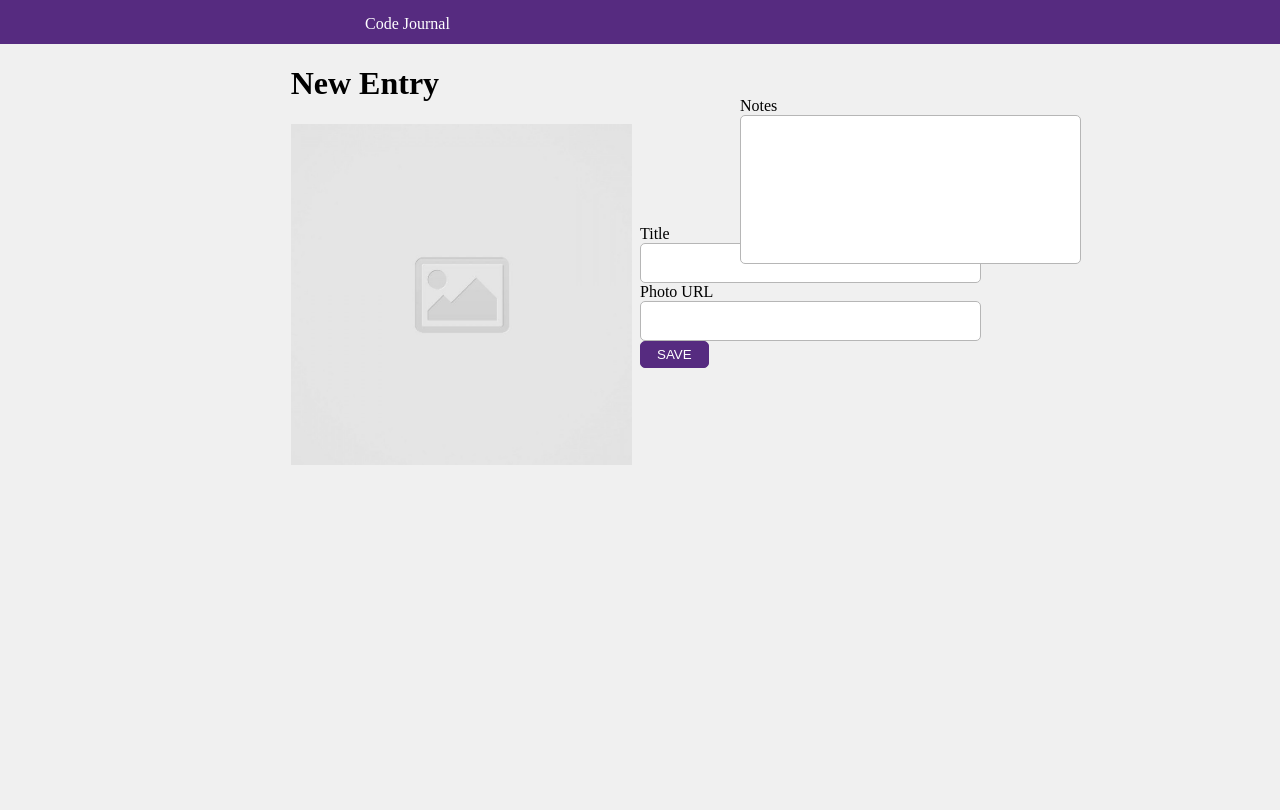
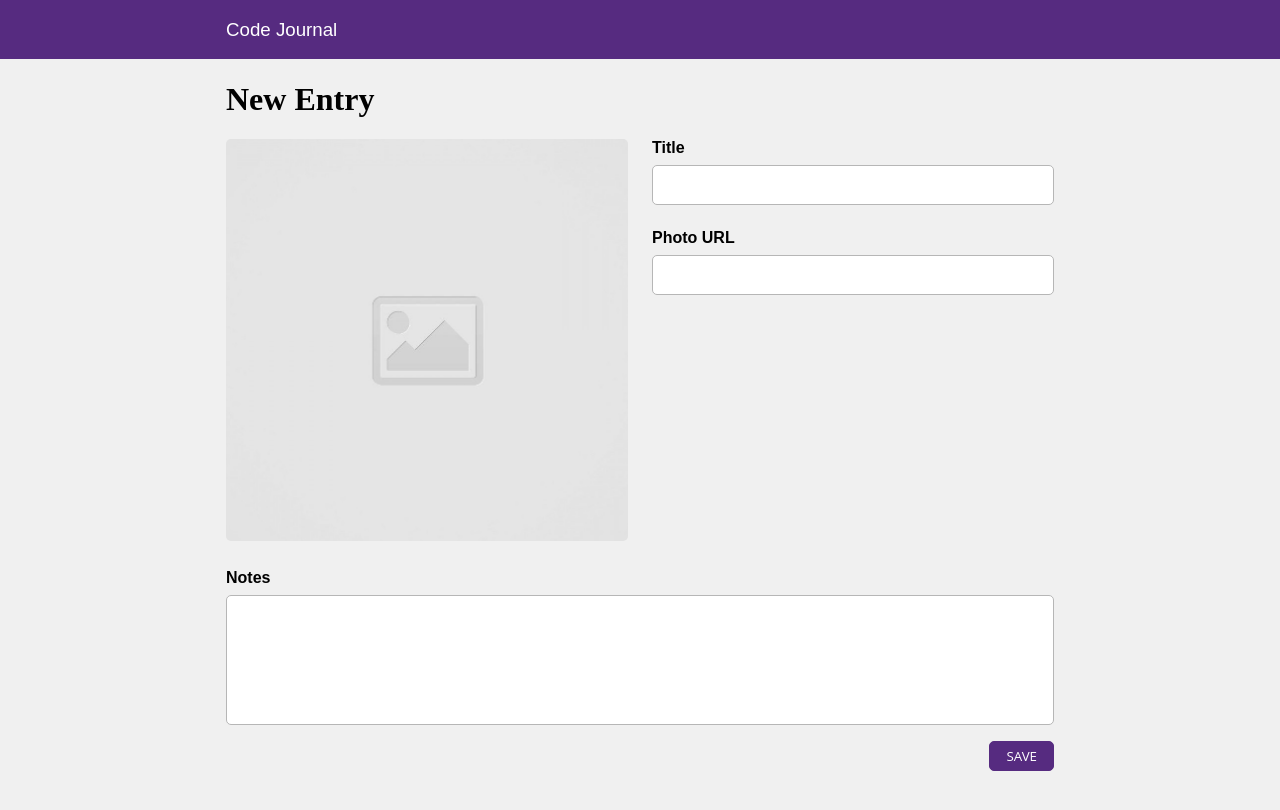
Before and after one commit to chang-yoo/code-journal, a website: page index.html in a window 1280 px wide. Drawn offline with Linux system fonts and the light colour scheme.

Commit message:
Completed user can edit an entry

```diff
--- a/css/styles.css
+++ b/css/styles.css
@@ -1,104 +1,81 @@
-* {
-  box-sizing: border-box;
-}
-
 body {
-  padding: 0;
-  margin: 0;
   background-color: #f0f0f0;
 }
 
-p {
-  margin: auto;
+header {
   background-color: #562b80;
   color: white;
-  height: 100%;
-  size: 20px;
-  padding-left: 365px;
-  padding-top: 15px;
-  padding-bottom: 11px;
 }
 
-.container {
-  width: 100%;
-  height: 795px;
-}
-
-.row {
-  display: flex;
-}
-
-.notes {
-  position: absolute;
-  bottom: 100px;
-  left: 100px;
-}
-
-.height-100 {
-  height: 100%;
-}
-
-.col-full {
-  width: 100%;
-}
-
-.col-one-half {
-  flex-basis: 50%;
-  margin: auto;
-}
-
-#journal-notes {
-  resize: none;
-  height: 149px;
-}
-
-img {
-  width: 341px;
-  height: 341px;
+.font-header {
+  font-family: "Proza Libre", sans-serif;
+  font-weight: 400;
 }
 
 input,
 textarea {
   border-radius: 5px;
-  border-width: 1px;
-  border-style: solid;
-  width: 341px;
+  border: 1px solid #b6b6b6;
   height: 40px;
 }
 
-label {
-  margin-bottom: 1rem;
+textarea {
+  resize: none;
+  height: 130px;
 }
 
-.grey-border {
-  border-color: #b6b6b6;
+label,
+input,
+textarea {
+  width: 100%;
+  display: block;
 }
 
-.purple-border {
-  border-color: #7c5c9d;
+input {
+  margin-bottom: 1.5rem;
 }
 
-.col-82 {
-  width: 82%;
-  padding: auto;
-  margin: auto;
+input:focus {
+  outline: none;
+  border: 2px solid #562b80;
 }
 
-.save-btn {
-  display: flex;
-  align-items: center;
+textarea:focus {
+  outline: none;
+  border: 2px solid #562b80;
+}
+
+.default-image {
+  border-radius: 5px;
+  width: 100%;
+}
+
+.default-image img {
+  object-fit: cover;
+}
+
+label {
+  font-family: "Proza Libre", sans-serif;
+  font-weight: bold;
+  margin-bottom: 0.5rem;
+}
+
+.margin-top {
+  margin-top: 1.5rem;
 }
 
 button {
   background-color: #562b80;
   color: white;
   border-radius: 5px;
-  border-color: #562b80;
-  border-width: 1px;
-  border-style: solid;
+  border: 1px solid #562b80;
   padding: 0.3rem 1rem;
+  font-family: "Open sans", sans-serif;
+  font-weight: 400;
 }
 
-#entry {
-  position: relative;
+.save-btn {
+  display: flex;
+  justify-content: flex-end;
+  margin: 1rem 0;
 }
--- a/index.html
+++ b/index.html
@@ -16,54 +16,48 @@
 </head>
 <body>
   <header>
-    <div class="col-full">
-      <p>Code Journal</p>
+    <div class="container">
+      <div class="row">
+        <h3 class="column-full font-header">Code Journal</h3>
+      </div>
     </div>
   </header>
-  <main>
-    <div class="container">
-      <div class="row height-100">
-        <div class="col-full" data-view="entry-form">
-          <div class="col-82 height-100">
+  <main class="container">
+    <div data-view="entry-form">
+      <div class="row">
+        <div class="column-full">
           <h1>New Entry</h1>
-            <div class="row">
-              <div class="col-one-half">
-                <img src="images/placeholder-image-square.jpg" alt="placeholder">
         </div>
-              <div class="col-one-half row">
-                <form id="entry">
-                  <div>
-                    <label for="journal-title">Title</label><br/>
-                    <input class="grey-border"
+        <form class="row">
+          <div class="column-half">
+            <img class="default-image" src="images/placeholder-image-square.jpg" alt="placeholder">
+          </div>
+          <div class="column-half">
+            <label for="journal-title">Title</label>
+            <input
             required
             name="title"
             type="text"
             id="journal-title">
-                  </div>
-                  <div>
-                    <label for="journal-URL">Photo URL</label><br/>
-                    <input class="grey-border"
+            <label for="journal-URL">Photo URL</label>
+            <input
             required
             name="photo"
             type="url"
             id="journal-URL">
           </div>
-                  <div class="notes">
-                    <label for="journal-notes">Notes</label><br/>
-                    <textarea class="grey-border"
+          <div class="column-full margin-top">
+            <label for="journal-notes">Notes</label>
+            <textarea
             required
             name="notes"
             id="journal-notes">
             </textarea>
           </div>
-                  <div class="col-full save-btn">
+          <div class="column-full save-btn">
             <button>SAVE</button>
           </div>
         </form>
-              </div>
-            </div>
-          </div>
-        </div>
       </div>
     </div>
   </main>
--- a/js/main.js
+++ b/js/main.js
@@ -1,60 +1,52 @@
 /* global data */
 /* exported data */
-/*
-var $entry = document.querySelector('#entry');
-console.log($entry);
+
+var $form = document.querySelector('form');
+
+var $defaultImage = document.querySelector('.default-image');
+
+var $url = document.querySelector('#journal-URL');
+
+$url.addEventListener('input', function updateImage(event) {
+  var newImage = $form.elements.photo.value;
+  $defaultImage.setAttribute('src', newImage);
+});
 
 var $title = document.querySelector('#journal-title');
-console.log($title);
-
-var $url = document.querySelector('#journal-URL');
-console.log($url);
-
 var $notes = document.querySelector('#journal-notes');
-console.log($notes);
-
-var $img = document.querySelector('img');
-console.log($img);
-
-var $input = document.querySelectorAll('input');
-
-$title.addEventListener('focus', handleFocus);
 $title.addEventListener('input', handleInput);
-$url.addEventListener('input', handleInput);
-$url.addEventListener('focus', handleFocus);
-$notes.addEventListener('focus', handleFocus);
 $notes.addEventListener('input', handleInput);
 
 function handleInput(event) {
-  if (event.target !== $url) {
-    console.log(event.target.value);
-  } else if (event.target === $url) {
-    $img.setAttribute('href', 'event.target.value');
-  }
 }
 
-function handleFocus(event) {
-  $input.className = 'purple-border';
-}
-
-var output = [];
-
-output += nextEntryId
+var datas = {
+  view: 'entry-form',
+  entries: [],
+  editing: null,
+  nextEntryId: 1
+};
 
 function handleSubmit(event) {
   event.preventDefault();
-  var valueTitle = $entry.elements.title.value;
-  var valuePhoto = $entry.elements.photo.value;
-  var valueNotes = $entry.elements.notes.value;
-  var data = {
-    name: valueTitle,
-    photo: valuePhoto,
-    notes: valueNotes
+  var $titleValue = $form.elements.title.value;
+  var $photoValue = $form.elements.photo.value;
+  var $notesValue = $form.elements.notes.value;
+  var dataValue = {
+    title: $titleValue,
+    photo: $photoValue,
+    notes: $notesValue,
+    nextEntryId: datas.nextEntryId
   };
-  output.push(data);
-  $entry.reset();
-  return output;
+  datas.nextEntryId++;
+  datas.entries.unshift(dataValue);
+  $defaultImage.setAttribute('src', 'images/placeholder-image-square.jpg');
+  $form.reset();
 }
 
-$entry.addEventListener('submit', handleSubmit);
-*/
+$form.addEventListener('submit', handleSubmit);
+
+window.addEventListener('beforeunload', function storage(event) {
+  var JSONData = JSON.stringify(datas.entries);
+  localStorage.setItem('datas', JSONData);
+});
```
Lines whose indentation alone changed are shown as unchanged.
